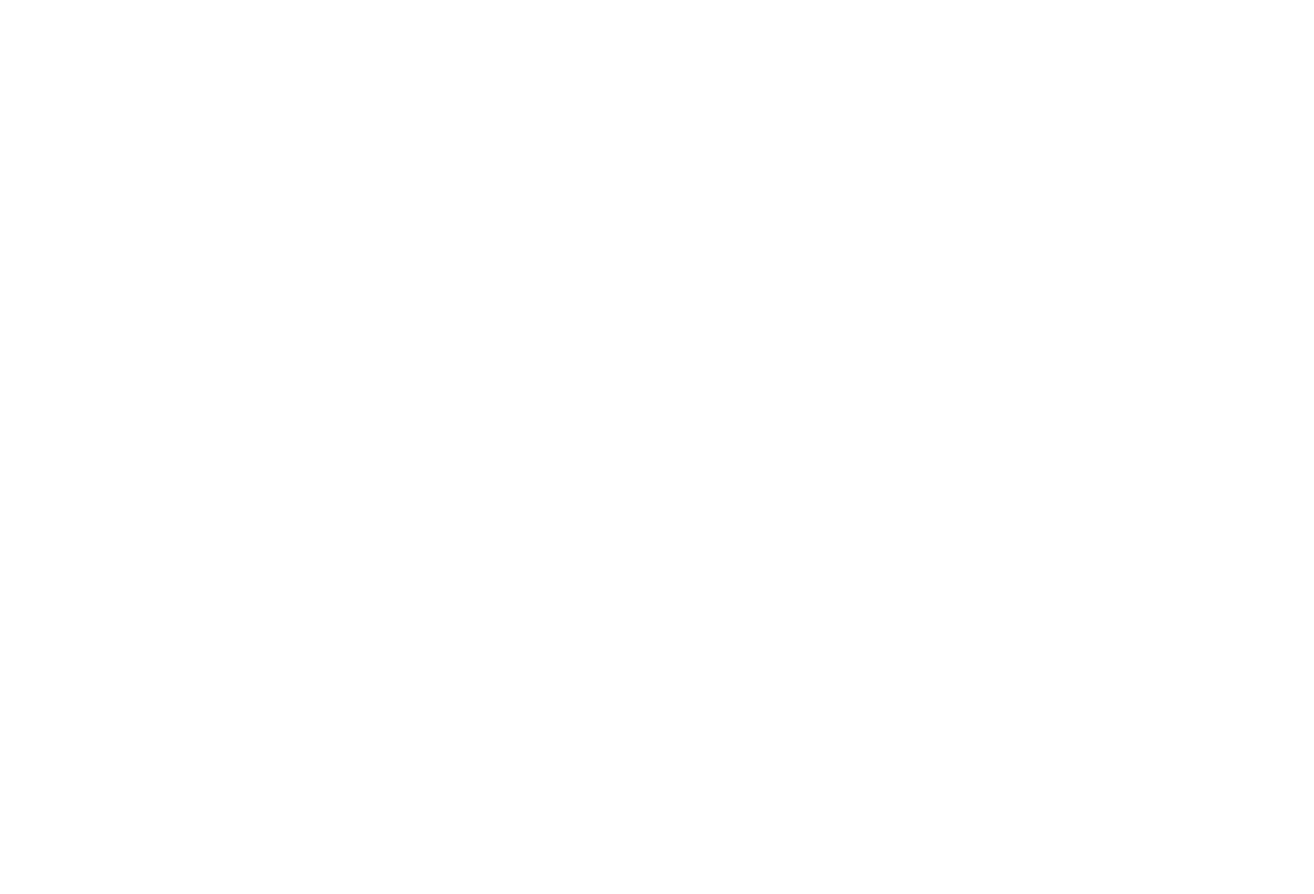
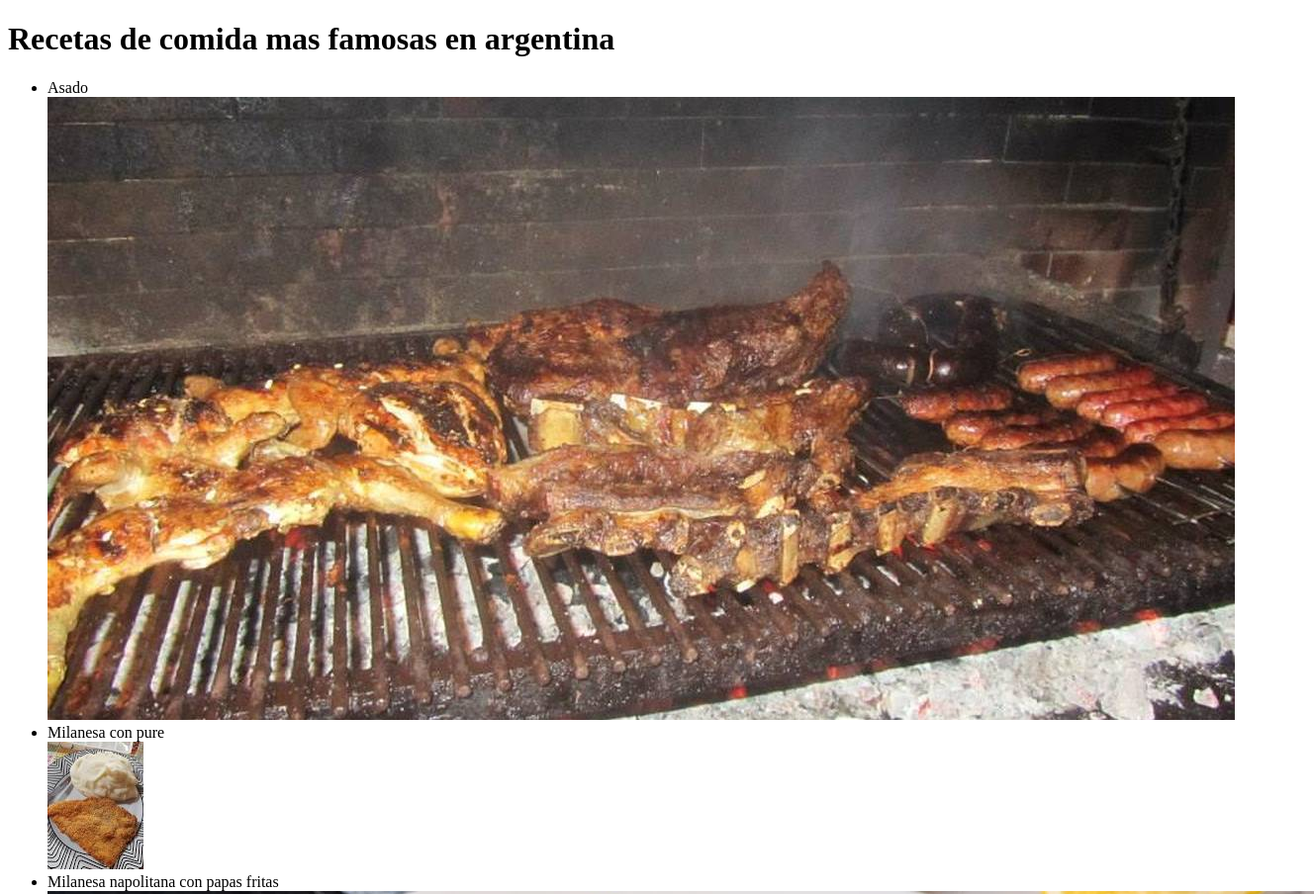
Before and after one commit to NazzaFerraris2023/odin-recipes, a plain HTML site: page index.html in a window 1280 px wide. Shown: the top 904 px of the page at 99% size, 1328 px wide, since content can reach past the window. Before the commit the page ends 800 px from the top, so only its background shows below. Drawn offline with Linux system fonts and the light colour scheme.

Commit message:
actualizacion

```diff
--- a/index.html
+++ b/index.html
@@ -3,9 +3,21 @@
 <head>
     <meta charset="UTF-8">
     <meta name="viewport" content="width=device-width, initial-scale=1.0">
-    <title>Document</title>
+    <title>odin recipe </title>
 </head>
 <body>
-
+    <main>
+        <div>
+            <h1>Recetas de comida mas famosas en argentina</h1>
+            <ul>
+                <li>Asado</li>
+                <img src="./img/photo.jpeg" alt="">
+                <li>Milanesa con pure</li>
+                <img src="./img/images.jpeg" alt="">
+                <li>Milanesa napolitana con papas fritas</li>
+                <img src="./img/Milanesa-napolitana-con-papas-fritas.webp" alt="">
+            </ul>
+        </div>
+    </main>
 </body>
 </html>
```
Also changed, not shown: img/Milanesa-napolitana-con-papas-fritas.webp (added), img/images.jpeg (added), img/photo.jpeg (added), 1 other file.
